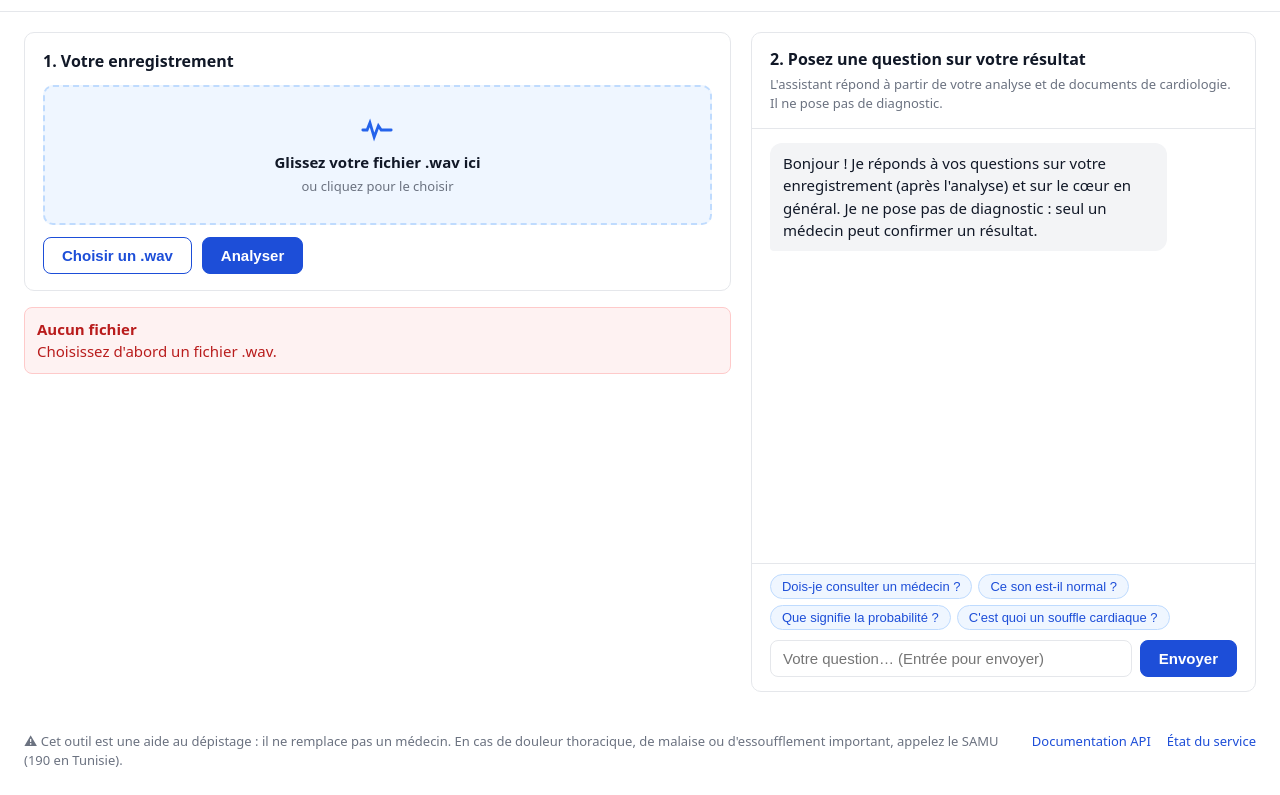
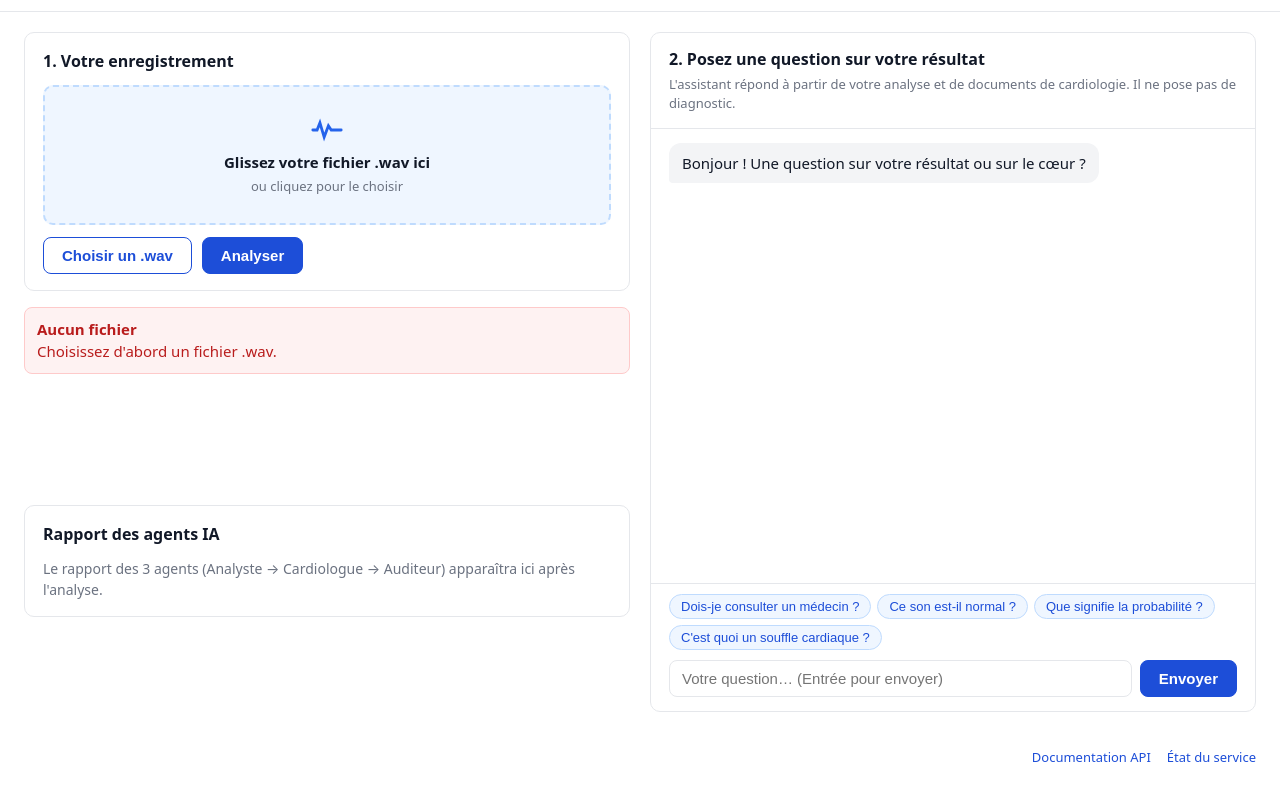
Before and after one commit to Farah-Belghith2710/CardioAgent, a plain HTML site: page api/index.html in a window 1280 px wide. Both pictures are taken after a click on the button "Analyser". Shown: the part 67-862 px from the top of the page. Drawn offline with Linux system fonts and the light colour scheme; no server answers.

Commit message:
Page: 3 columns (analysis | agents' report | chat), shorter chat messages, no footer warning, no 'Avertissement' line

```diff
--- a/api/index.html
+++ b/api/index.html
@@ -24,9 +24,18 @@
     .status.online .dot { background: #10b981; }
     .status.offline .dot { background: #ef4444; }
 
-    main { max-width: 1280px; margin: 0 auto; padding: 20px 24px; }
-    .layout { display: grid; grid-template-columns: minmax(0, 1.4fr) minmax(0, 1fr); gap: 20px; align-items: start; }
-    @media (max-width: 900px) { .layout { grid-template-columns: 1fr; } }
+    main { max-width: 1840px; margin: 0 auto; padding: 20px 24px; }
+    /* 3 columns side by side: the analysis | the report of the agents | the chat */
+    .layout { display: grid; grid-template-columns: minmax(0, 1.15fr) minmax(0, 1fr) minmax(0, 0.95fr);
+              grid-template-areas: "analysis report chat"; gap: 20px; align-items: start; }
+    .col-analysis { grid-area: analysis; }
+    .col-report { grid-area: report; }
+    .chat { grid-area: chat; }
+    /* a smaller screen: the report goes under the analysis; a phone: 1 column */
+    @media (max-width: 1300px) { .layout { grid-template-columns: minmax(0, 1fr) minmax(0, 1fr);
+                                           grid-template-areas: "analysis chat" "report chat"; } }
+    @media (max-width: 900px) { .layout { grid-template-columns: 1fr; grid-template-areas: "analysis" "report" "chat"; } }
+    .placeholder { color: var(--muted); font-size: 14px; }
 
     .card { border: 1px solid var(--border); border-radius: 10px; background: #fff; padding: 16px 18px; margin-bottom: 16px; }
     .card h2 { font-size: 16px; margin: 0 0 12px; display: flex; align-items: center; gap: 8px; flex-wrap: wrap; }
@@ -89,7 +98,7 @@
     @keyframes spin { to { transform: rotate(360deg); } }
 
     /* the chat */
-    .chat { position: sticky; top: 16px; display: flex; flex-direction: column; height: calc(100vh - 140px); min-height: 480px; padding: 0; }
+    .chat { position: sticky; top: 16px; display: flex; flex-direction: column; height: calc(100vh - 120px); min-height: 480px; padding: 0; }
     .chat-head { padding: 14px 18px; border-bottom: 1px solid var(--border); }
     .chat-head h2 { margin: 0; }
     .chat-head p { margin: 4px 0 0; color: var(--muted); font-size: 13px; }
@@ -116,9 +125,8 @@
     .chat-input input:focus { outline: 2px solid #bfdbfe; border-color: var(--blue-2); }
     @media (max-width: 900px) { .chat { position: static; height: 560px; } }
 
-    footer { max-width: 1280px; margin: 0 auto; padding: 4px 24px 24px; color: var(--muted); font-size: 13px; display: flex; gap: 16px; flex-wrap: wrap; }
+    footer { max-width: 1840px; margin: 0 auto; padding: 0 24px 20px; font-size: 13px; display: flex; gap: 16px; justify-content: flex-end; }
     footer a { color: var(--blue); text-decoration: none; }
-    footer .disclaimer { flex: 1; min-width: 260px; }
   </style>
 </head>
 <body>
@@ -138,8 +146,8 @@
 
   <main>
     <div class="layout">
-      <!-- left column: the wav and its analysis -->
-      <section>
+      <!-- column 1: the wav and its analysis -->
+      <section class="col-analysis">
         <div class="card">
           <h2>1. Votre enregistrement</h2>
           <label id="drop" class="drop" for="file">
@@ -158,7 +166,10 @@
         <div id="result"></div>
       </section>
 
-      <!-- right column: the chat with the assistant -->
+      <!-- column 2: the report of the 3 agents -->
+      <section class="col-report" id="report-col"></section>
+
+      <!-- column 3: the chat with the assistant -->
       <section class="card chat">
         <div class="chat-head">
           <h2>2. Posez une question sur votre résultat</h2>
@@ -175,8 +186,6 @@
   </main>
 
   <footer>
-    <span class="disclaimer">⚠ Cet outil est une aide au dépistage : il ne remplace pas un médecin. En cas de douleur thoracique,
-      de malaise ou d'essoufflement important, appelez le SAMU (190 en Tunisie).</span>
     <a href="/docs">Documentation API</a>
     <a href="/health">État du service</a>
   </footer>
@@ -193,6 +202,7 @@
     const fileInput = document.getElementById("file");
     const drop = document.getElementById("drop");
     const result = document.getElementById("result");
+    const reportCol = document.getElementById("report-col");
     const analyzeButton = document.getElementById("analyze-btn");
     const messages = document.getElementById("messages");
     const questionInput = document.getElementById("question");
@@ -237,6 +247,7 @@
       analyzeButton.disabled = true;
       analyzeButton.textContent = "Analyse…";
       result.innerHTML = "";
+      reportCol.innerHTML = "";
       const form = new FormData();
       form.append("file", file);
       let audio = null;
@@ -255,12 +266,11 @@
       }
       analyzeButton.disabled = false;
       analyzeButton.textContent = "Analyser";
-      if (!audio) return;
+      if (!audio) { showReportPlaceholder(); return; }
 
       lastAnalysis = { audio: audio, report: null };
       showAudio(audio);
-      addMessage("assistant", "Votre enregistrement est analysé (« " + (audio.prediction === "normal" ? "normal" : "anormal") +
-                 " »). Vous pouvez me poser vos questions ; le rapport détaillé des agents arrive à gauche.");
+      addMessage("assistant", "Analyse prête : son « " + (audio.prediction === "normal" ? "normal" : "anormal") + " ». Je vous écoute !");
 
       // step 2: the report of the 3 agents
       const waiting = card("Rapport des agents IA");
@@ -270,7 +280,7 @@
       spin.className = "spinner";
       line.append(spin, "Les agents (Analyste → Cardiologue → Auditeur) rédigent le rapport… quelques minutes sur un ordinateur sans GPU.");
       waiting.append(line);
-      result.append(waiting);
+      reportCol.append(waiting);
       try {
         const response = await fetch("/report", { method: "POST", headers: { "Content-Type": "application/json" }, body: JSON.stringify(audio) });
         const data = await response.json();
@@ -280,12 +290,12 @@
           lastAnalysis.report = data.report;
           showReport(data.report);
         } else {
-          showError("Rapport des agents indisponible", typeof data.detail === "string" ? data.detail : "Réessayez plus tard.");
+          showError("Rapport des agents indisponible", typeof data.detail === "string" ? data.detail : "Réessayez plus tard.", reportCol);
         }
       } catch (error) {
         if (number !== analysisNumber) return;
         waiting.remove();
-        showError("Rapport des agents indisponible", String(error));
+        showError("Rapport des agents indisponible", String(error), reportCol);
       }
     }
 
@@ -387,14 +397,23 @@
       const sources = report.sources.map(s => s.title + " (p. " + s.page + ")");
       rows.append(makeRow("Sources (RAG)", sources.length ? makeList(sources) : "—"));
       if (report.audit.issues.length) rows.append(makeRow("Audit", makeList(report.audit.issues)));
-      rows.append(makeRow("Avertissement", report.disclaimer));
       panel.append(rows);
-      result.append(panel);
+      reportCol.append(panel);
     }
 
+    function showReportPlaceholder() {
+      // before any analysis: the middle column says what will appear there
+      const panel = card("Rapport des agents IA");
+      const text = document.createElement("div");
+      text.className = "placeholder";
+      text.textContent = "Le rapport des 3 agents (Analyste → Cardiologue → Auditeur) apparaîtra ici après l'analyse.";
+      panel.append(text);
+      reportCol.append(panel);
+    }
+    showReportPlaceholder();
+
     // ---------- the chat ----------
-    addMessage("assistant", "Bonjour ! Je réponds à vos questions sur votre enregistrement (après l'analyse) et sur le cœur en général. " +
-               "Je ne pose pas de diagnostic : seul un médecin peut confirmer un résultat.");
+    addMessage("assistant", "Bonjour ! Une question sur votre résultat ou sur le cœur ?");
     const chips = document.getElementById("chips");
     for (const text of SUGGESTIONS) {
       const chip = document.createElement("button");
@@ -476,13 +495,13 @@
       panel.append(h2);
       return panel;
     }
-    function showError(title, text) {
+    function showError(title, text, where = result) {
       const box = document.createElement("div");
       box.className = "error";
       const strong = document.createElement("strong");
       strong.textContent = title;
       box.append(strong, text);
-      result.append(box);
+      where.append(box);
     }
     function makeBadge(text, color) {
       const badge = document.createElement("span");
```
